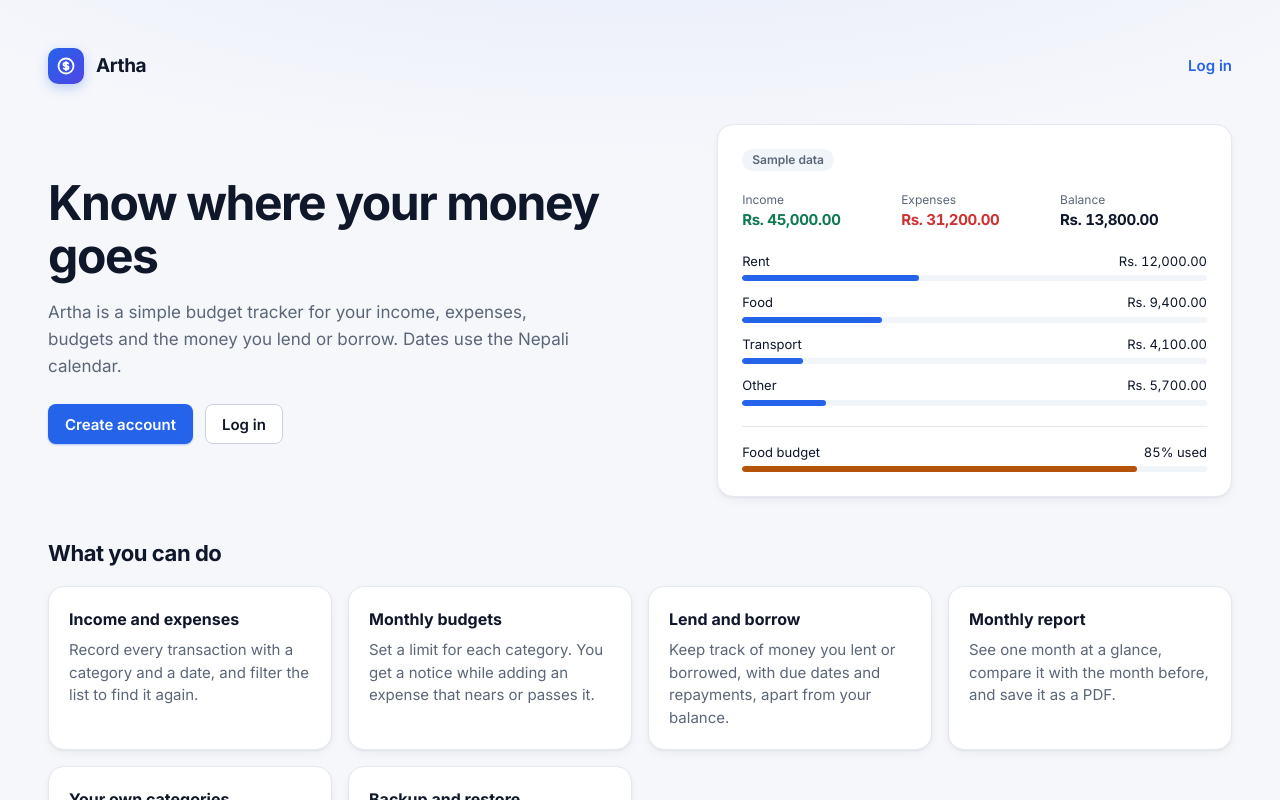
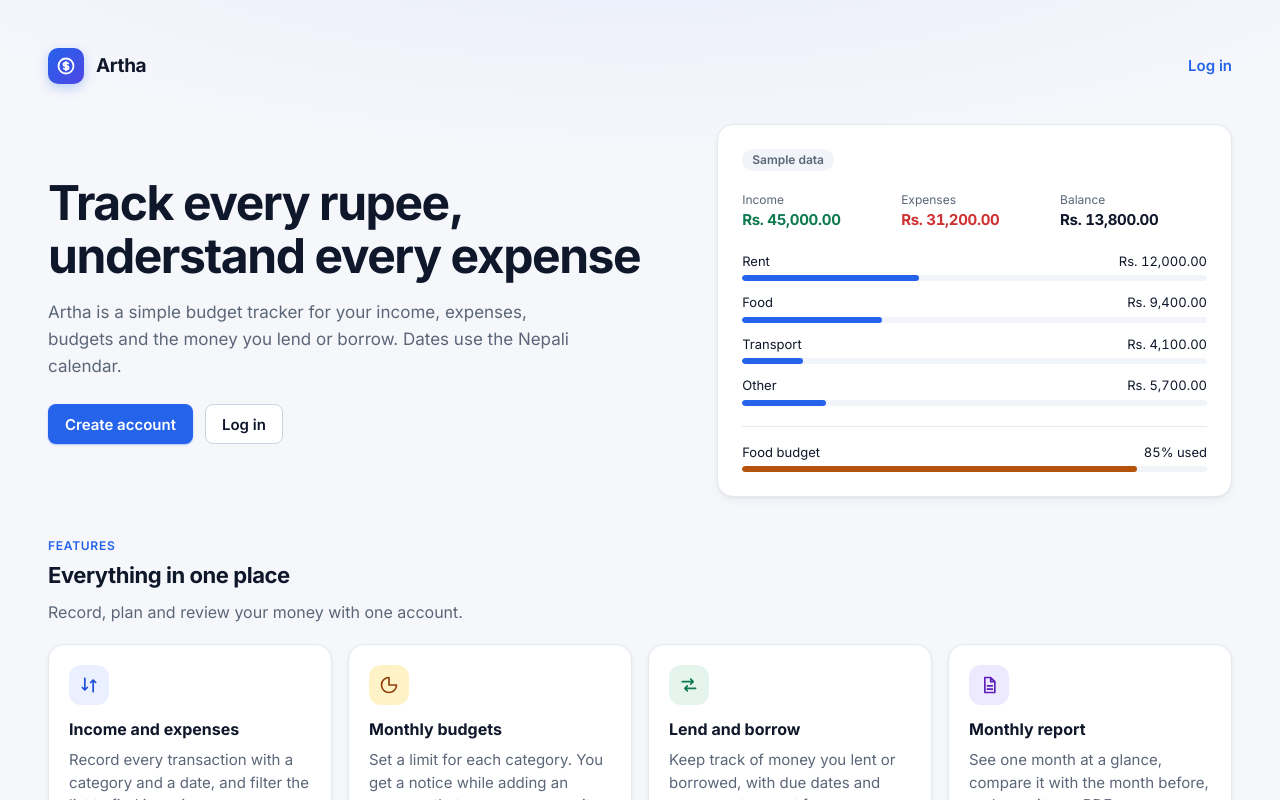
Before and after one commit to niraj5511/budget_tracker, a React (Vite) app in the folder frontend/: page /welcome in a window 1280 px wide. Shown: the top 800 px of the page. Built offline with nearby package versions, Linux system fonts and the light colour scheme.

Commit message:
Refresh welcome page wording and features section

```diff
--- a/frontend/src/pages/Welcome.css
+++ b/frontend/src/pages/Welcome.css
@@ -190,6 +190,89 @@
   color: var(--text-muted);
 }
 
+.welcome-eyebrow {
+  margin-bottom: var(--space-1);
+  color: var(--accent);
+}
+
+.welcome-subheading {
+  margin: calc(var(--space-2) * -1) 0 var(--space-5);
+  color: var(--text-muted);
+}
+
+.welcome-feature {
+  transition:
+    transform 0.15s ease,
+    border-color 0.15s ease;
+}
+
+.welcome-feature:hover {
+  transform: translateY(-2px);
+  border-color: var(--border-strong);
+}
+
+.welcome-icon {
+  display: flex;
+  align-items: center;
+  justify-content: center;
+  width: 40px;
+  height: 40px;
+  margin-bottom: var(--space-3);
+  border-radius: var(--radius);
+}
+
+.welcome-icon svg {
+  width: 20px;
+  height: 20px;
+}
+
+.welcome-icon--blue {
+  background: var(--accent-soft);
+  color: var(--accent-strong);
+}
+.welcome-icon--green {
+  background: var(--income-soft);
+  color: var(--income);
+}
+.welcome-icon--slate {
+  background: var(--surface-2);
+  color: var(--text-muted);
+}
+.welcome-icon--amber {
+  background: #fef3c7;
+  color: #92400e;
+}
+.welcome-icon--purple {
+  background: #ede9fe;
+  color: #5b21b6;
+}
+.welcome-icon--teal {
+  background: #cffafe;
+  color: #0e7490;
+}
+
+:root[data-theme="dark"] .welcome-icon--amber {
+  background: #3a2a0a;
+  color: #fbbf24;
+}
+:root[data-theme="dark"] .welcome-icon--purple {
+  background: #2a1f4d;
+  color: #c4b5fd;
+}
+:root[data-theme="dark"] .welcome-icon--teal {
+  background: #0c3340;
+  color: #67e8f9;
+}
+
+@media (prefers-reduced-motion: reduce) {
+  .welcome-feature {
+    transition: none;
+  }
+  .welcome-feature:hover {
+    transform: none;
+  }
+}
+
 .welcome-final {
   padding: var(--space-8) var(--space-6);
   text-align: center;
--- a/frontend/src/pages/Welcome.jsx
+++ b/frontend/src/pages/Welcome.jsx
@@ -8,28 +8,57 @@ const FEATURES = [
   {
     title: "Income and expenses",
     text: "Record every transaction with a category and a date, and filter the list to find it again.",
+    tone: "blue",
+    icon: "M7 4v14m0 0l-3-3m3 3l3-3M17 20V6m0 0l-3 3m3-3l3 3",
   },
   {
     title: "Monthly budgets",
     text: "Set a limit for each category. You get a notice while adding an expense that nears or passes it.",
+    tone: "amber",
+    icon: "M21 12A9 9 0 1112 3v9h9z",
   },
   {
     title: "Lend and borrow",
     text: "Keep track of money you lent or borrowed, with due dates and repayments, apart from your balance.",
+    tone: "green",
+    icon: "M4 8h13m0 0l-3-3m3 3l-3 3M20 16H7m0 0l3-3m-3 3l3 3",
   },
   {
     title: "Monthly report",
     text: "See one month at a glance, compare it with the month before, and save it as a PDF.",
+    tone: "purple",
+    icon: "M7 3h7l5 5v13H7zM14 3v5h5M10 13h6M10 17h6",
   },
   {
     title: "Your own categories",
     text: "Add categories on top of the built-in ones, and choose a default for new transactions.",
+    tone: "teal",
+    icon: "M3 12V4h8l9 9-8 8-9-9zM7.5 8.5h.01",
   },
   {
     title: "Backup and restore",
     text: "Download your data as a file and restore it whenever you need to.",
+    tone: "slate",
+    icon: "M12 4v11m0 0l-4-4m4 4l4-4M5 20h14",
   },
 ];
+
+function FeatureIcon({ path }) {
+  return (
+    <svg
+      viewBox="0 0 24 24"
+      fill="none"
+      stroke="currentColor"
+      strokeWidth="2"
+      strokeLinecap="round"
+      strokeLinejoin="round"
+      aria-hidden="true"
+      focusable="false"
+    >
+      <path d={path} />
+    </svg>
+  );
+}
 
 // Made-up numbers for the preview card. They add up: 12,000 + 9,400 + 4,100
 // + 5,700 = 31,200 spent, and 45,000 - 31,200 = 13,800 left.
@@ -72,7 +101,9 @@ export default function Welcome() {
 
       <section className="welcome-hero">
         <div className="welcome-intro">
-          <h1 className="welcome-title">Know where your money goes</h1>
+          <h1 className="welcome-title">
+            Track every rupee, understand every expense
+          </h1>
           <p className="welcome-lead">
             Artha is a simple budget tracker for your income, expenses, budgets
             and the money you lend or borrow. Dates use the Nepali calendar.
@@ -136,12 +167,19 @@ export default function Welcome() {
       </section>
 
       <section aria-labelledby="welcome-features">
+        <p className="eyebrow welcome-eyebrow">Features</p>
         <h2 id="welcome-features" className="welcome-heading">
-          What you can do
+          Everything in one place
         </h2>
+        <p className="welcome-subheading">
+          Record, plan and review your money with one account.
+        </p>
         <ul className="welcome-features">
-          {FEATURES.map(({ title, text }) => (
+          {FEATURES.map(({ title, text, icon, tone }) => (
             <li key={title} className="welcome-feature">
+              <span className={`welcome-icon welcome-icon--${tone}`}>
+                <FeatureIcon path={icon} />
+              </span>
               <h3>{title}</h3>
               <p>{text}</p>
             </li>
```
